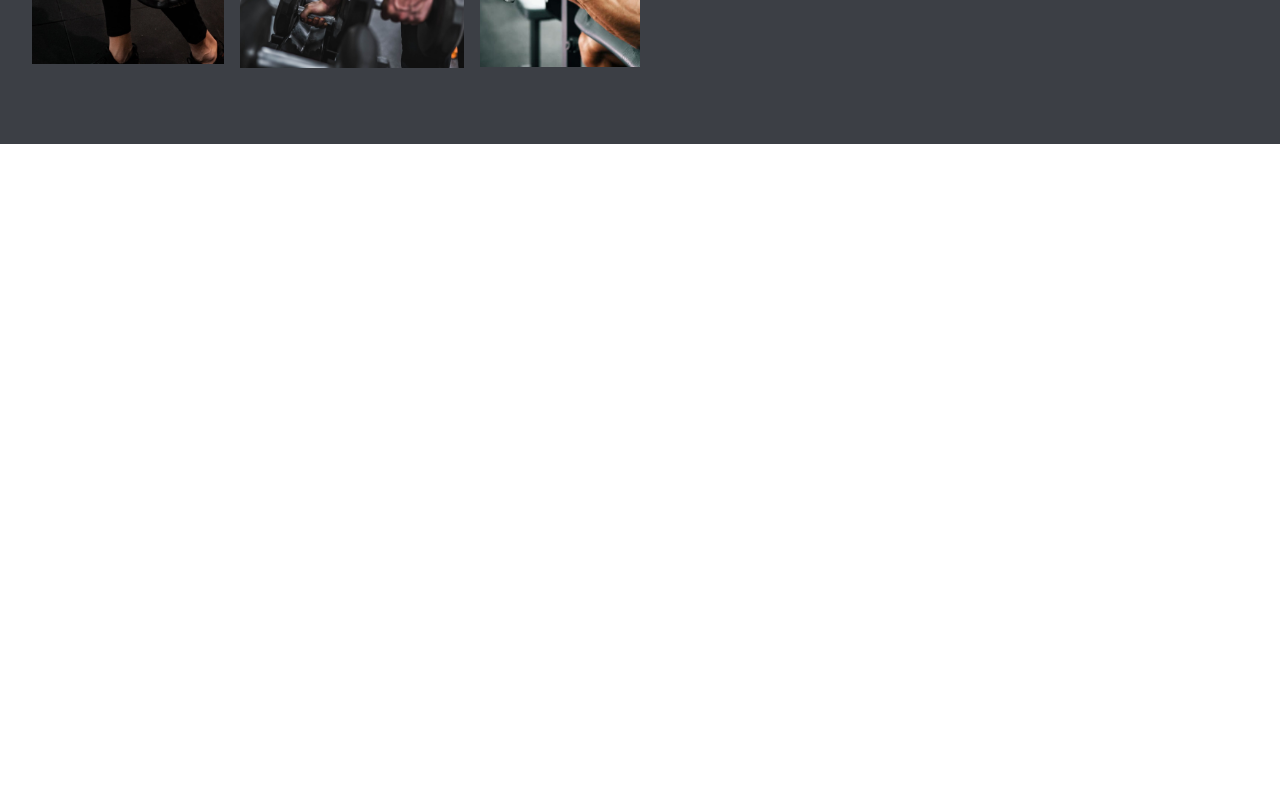
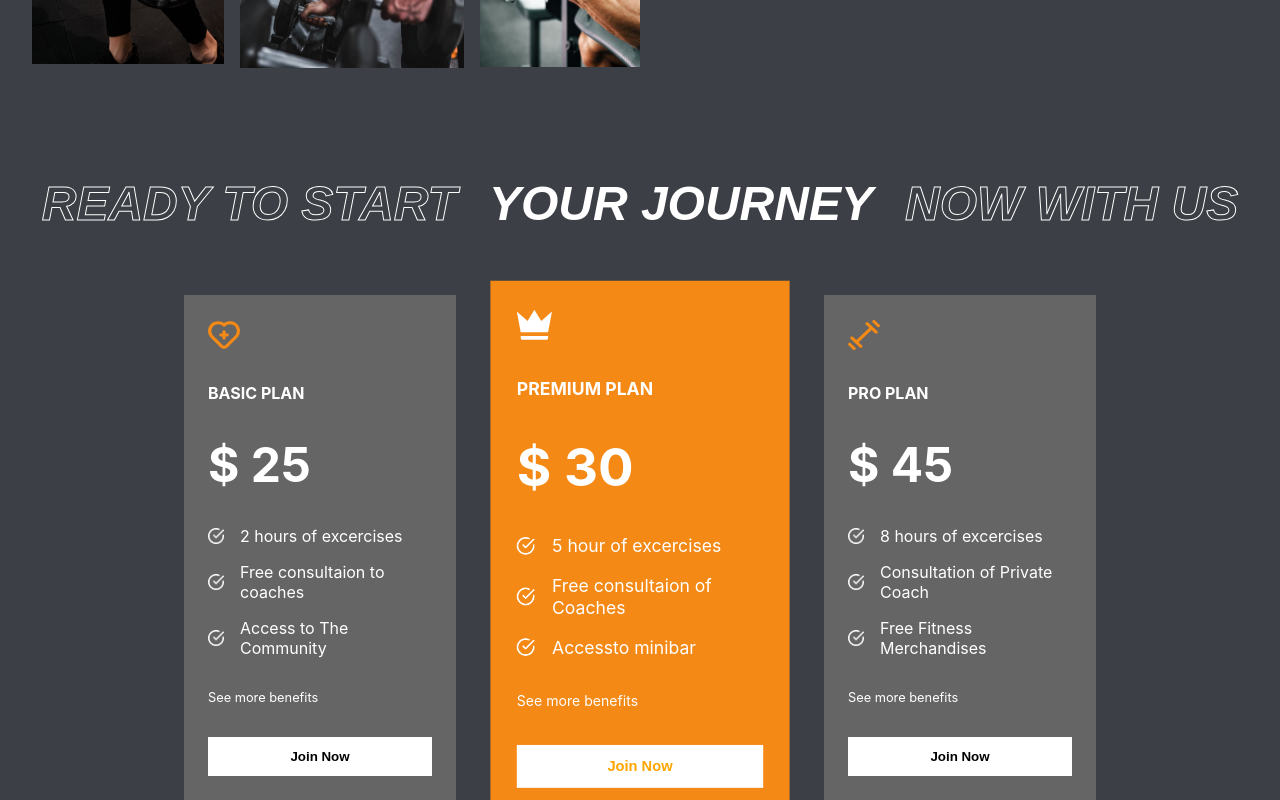
Before and after one commit to Tuzbay/FitClub-Website-React, a React (Create React App) app: page / in a window 1280 px wide. Shown: the part 1651-2451 px from the top of the page. Before the commit the page ends 1795 px from the top, so only its background shows below. Built offline with nearby package versions, Linux system fonts and the light colour scheme.

Commit message:
Plans Component Added!

```diff
--- a/src/App.js
+++ b/src/App.js
@@ -2,6 +2,7 @@
 import Hero from "./Hero"
 import Programs from "./Programs"
 import Reasons from "./Reasons"
+import Plans from "./Plans"
 
 function App() {
   return (
@@ -9,6 +10,7 @@
     <Hero />
     <Programs />
     <Reasons />
+    <Plans />
     </div>
   );
 }
--- /dev/null
+++ b/src/Plans.css
@@ -0,0 +1,74 @@
+.plans-container {
+    margin-top: -4rem;
+    padding: 0 2rem;
+    display: flex;
+    flex-direction: column;
+    gap: 4rem;
+    position: relative;
+}
+
+.plans {
+    display: flex;
+    align-items: center;
+    justify-content: center;
+    gap: 3rem;
+}
+
+.plan {
+    display: flex;
+    flex-direction: column;
+    background-color: var(--caloryCard);
+    color: white;
+    gap: 2rem;
+    padding: 1.5rem;
+    width: 14rem;
+}
+
+.plan:nth-child(2) {
+    background-color: var(--orange);
+    transform: scale(1.1);
+}
+
+.plan>svg {
+    fill: var(--orange);
+    width: 2rem;
+    height: 2rem;
+}
+
+.plan>:nth-child(2) {
+    font-size: 1rem;
+    font-weight: bold;
+}
+
+.plan>:nth-child(3) {
+    font-size: 3rem;
+    font-weight: bold;
+}
+
+.plan>:nth-child(5) {
+    font-size: 0.8rem;
+}
+
+.features{
+    display: flex;
+    flex-direction: column;
+    gap: 1rem;
+}
+
+.feature {
+    display: flex;
+    align-items: center;
+    gap: 1rem;
+}
+
+.feature>img {
+    width: 1rem;
+}
+
+.plans>:nth-child(2)>svg {
+    fill: white;
+}
+
+.plans>:nth-child(2)>button {
+    color: orange;
+}
--- /dev/null
+++ b/src/Plans.js
@@ -0,0 +1,42 @@
+import React from 'react'
+import "./Plans.css"
+import {plansData} from "./data/plansData"
+import whiteTick from "./assets/whiteTick.png"
+
+function Plans() {
+  return (
+    <div className='plans-container'>
+        <div className="programs-header"
+        style={{gap: "2rem"}}>
+            <span className='stroke-text'>READY TO START</span>
+            <span style={{fontFamily: "Arial, Helvetica, sans-serif"}}>YOUR JOURNEY</span>
+            <span className='stroke-text'>NOW WITH US</span>
+        </div>
+
+        <div className="plans">
+            {plansData.map((plan, i) => (
+                <div className='plan' key={i}>
+                    {plan.icon}
+                    <span>{plan.name}</span>
+                    <span>$ {plan.price}</span>
+
+                    <div className="features">
+                        {plan.features.map((feature, i) => (
+                            <div className='feature'>
+                                <img src={whiteTick} alt='whiteTick'/>
+                                <span key={i}>{feature}</span>
+                            </div>
+                        ))}
+                    </div>
+                        <div>
+                            <span>See more benefits </span>
+                        </div>
+                        <button className='btn'>Join Now</button>
+                </div>
+            ))}
+        </div>
+    </div>
+  )
+}
+
+export default Plans
```
